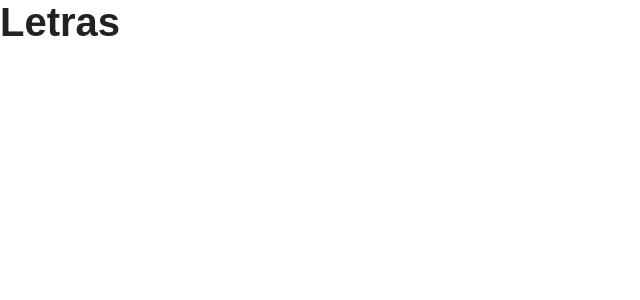
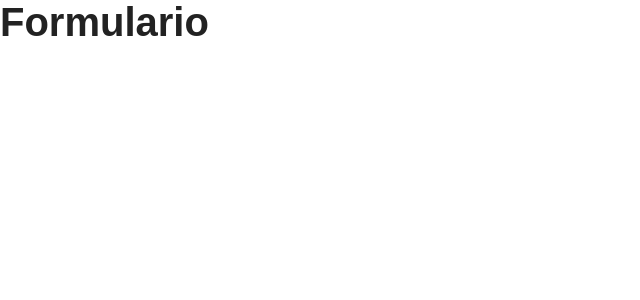
Before and after one commit to sshradamanthys/udemy-letras, a React (Create React App) app: page / in a window 1280 px wide. Shown: the top 300 px of the page, without its empty margins (0-640 px from the left). Built offline with nearby package versions, Linux system fonts and the light colour scheme; a web font is replaced by a local one.

Commit message:
+ component Form

```diff
--- a/src/App.js
+++ b/src/App.js
@@ -1,8 +1,10 @@
+import Form from "./components/Form";
+
 function App() {
   return (
-    <div>
-      <h1>Letras</h1>
-    </div>
+    <>
+      <Form />
+    </>
   );
 }
 
--- /dev/null
+++ b/src/components/Form.js
@@ -0,0 +1,9 @@
+const Form = () => {
+  return (
+    <div>
+      <h1>Formulario</h1>
+    </div>
+  );
+};
+
+export default Form;
```
